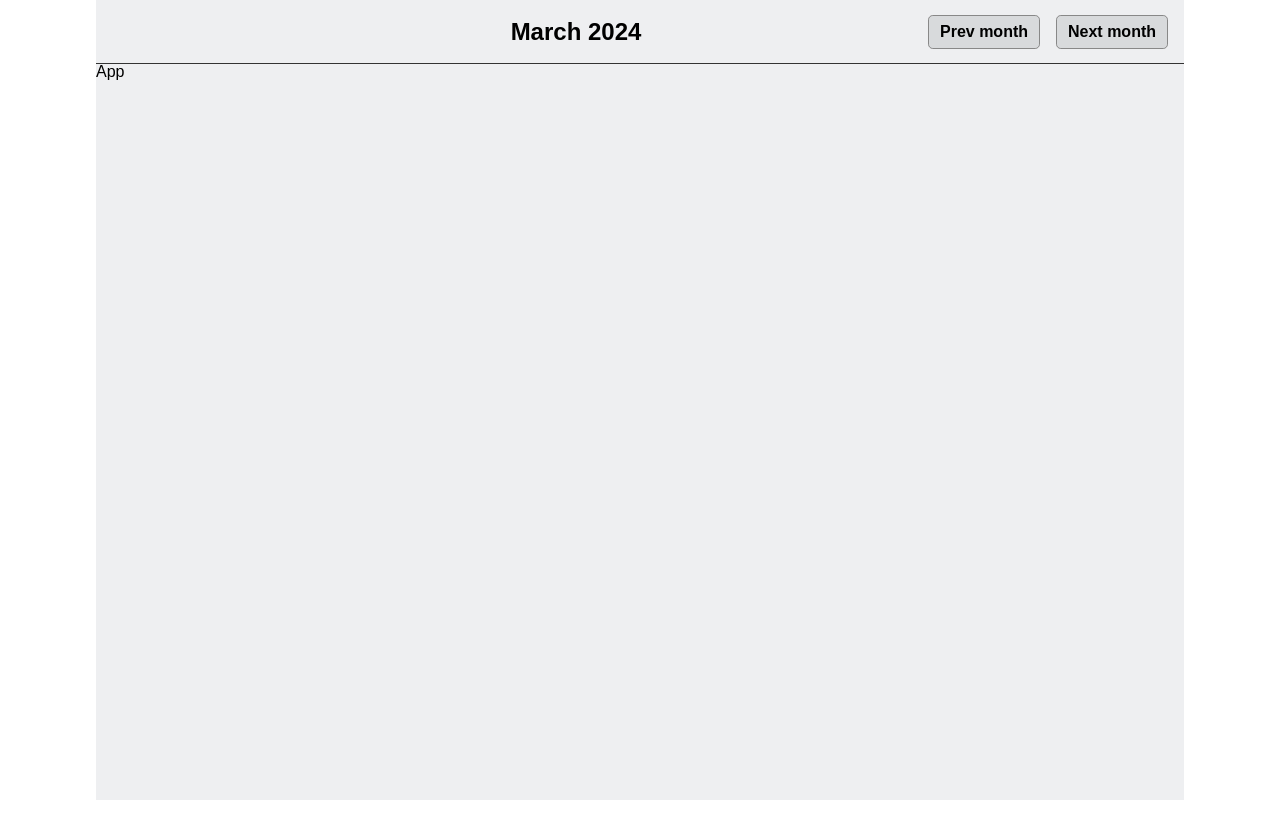
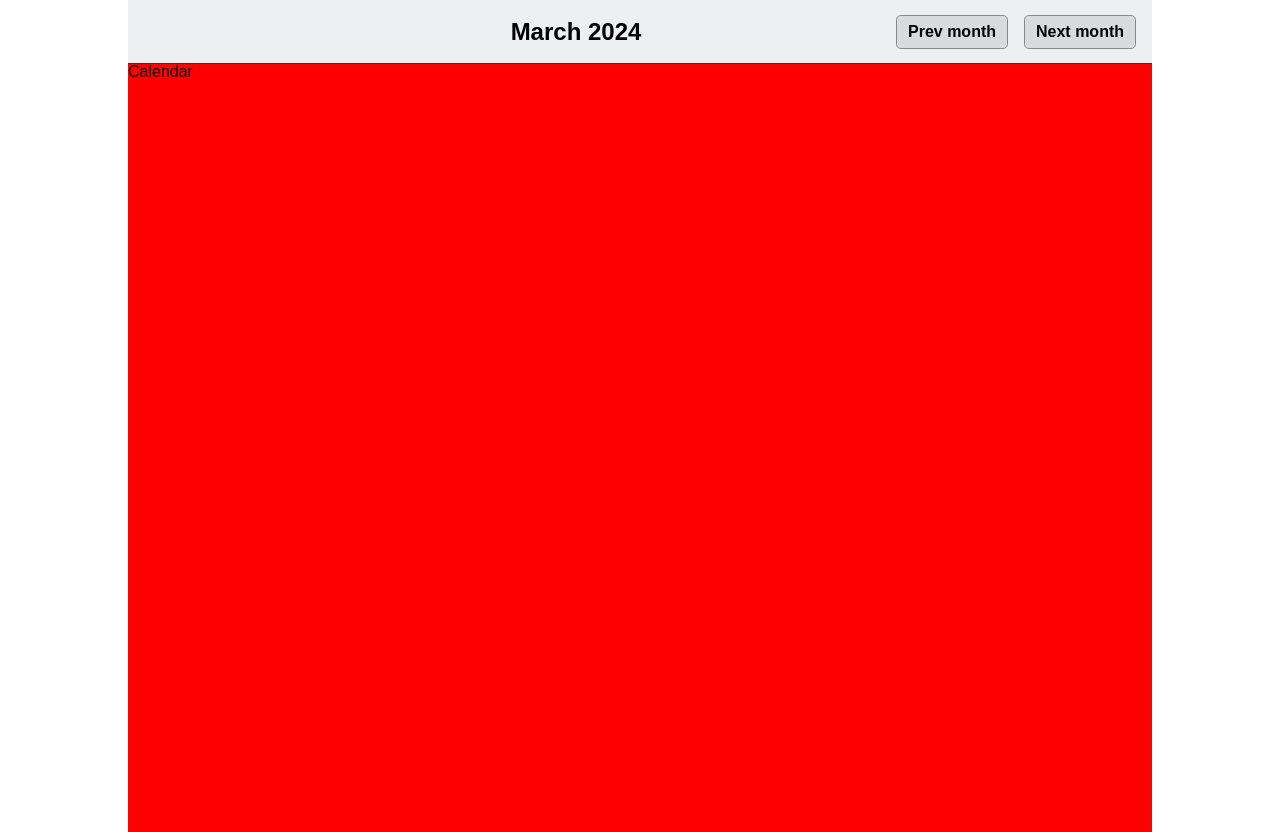
Before and after one commit to Valentos215/calendar-test-task, a React (Create React App) app: page / in a window 1280 px wide. Before the commit the page ends 800 px from the top, so only its background shows below. Built offline with nearby package versions, Linux system fonts and the light colour scheme.

Commit message:
Add calendar component

```diff
--- a/src/App.tsx
+++ b/src/App.tsx
@@ -2,6 +2,7 @@ import { useState } from 'react';
 import Header from 'components/header/Header';
 import styled from 'styled-components';
 import moment from 'moment';
+import MonthlyCalendar from 'components/monthlyCalendar/monthlyCalendar';
 
 const AppWrapper = styled.div`
   width: 100%;
@@ -11,7 +12,7 @@ const AppWrapper = styled.div`
 `;
 
 const Container = styled.div`
-  width: 85%;
+  width: 80vw;
   background: rgb(238, 239, 241);
   display: flex;
   flex-direction: column;
@@ -27,7 +28,7 @@ function App() {
     <AppWrapper>
       <Container>
         <Header currentDate={currentDate} setCurrentDate={setCurrentDate} />
-        App
+        <MonthlyCalendar />
       </Container>
     </AppWrapper>
   );
--- a/src/components/monthlyCalendar/monthlyCalendar.tsx
+++ b/src/components/monthlyCalendar/monthlyCalendar.tsx
@@ -1,22 +1,16 @@
 import styled from 'styled-components';
 
-const StyledTitle = styled.div`
-  font-size: 1.5rem;
-  font-weight: 700;
-  flex: 1 0 auto;
-  text-align: center;
-  margin-left: 10vw;
-  @media (max-width: 769px) {
-    margin-left: 0;
-  }
+const StyledCalendar = styled.div`
+  background: red;
+  height: 60vw;
 `;
 
-type THeaderTitleProps = {
+type TMonthlyCalendarProps = {
   text: string;
 };
 
-const monthlyCalendar = ({ text }: THeaderTitleProps) => {
-  return <StyledTitle>{text}</StyledTitle>;
+const MonthlyCalendar = () => {
+  return <StyledCalendar>Calendar</StyledCalendar>;
 };
 
-export default monthlyCalendar;
+export default MonthlyCalendar;
```
